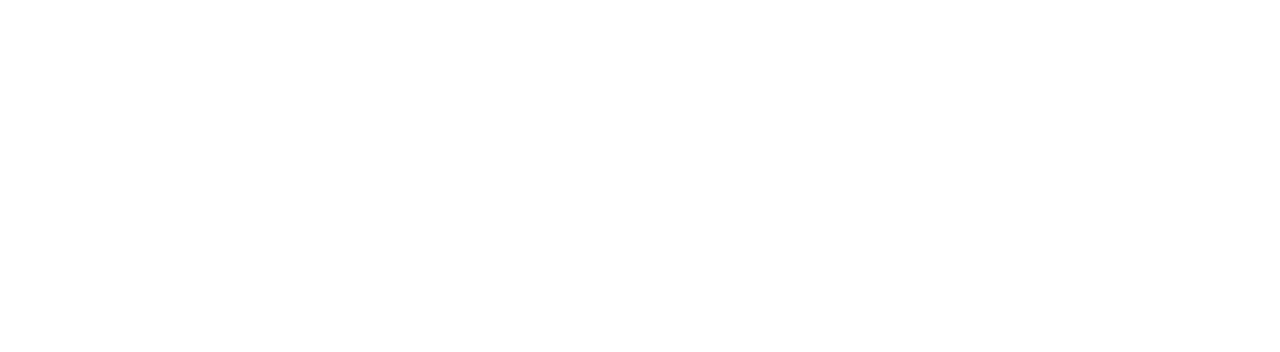
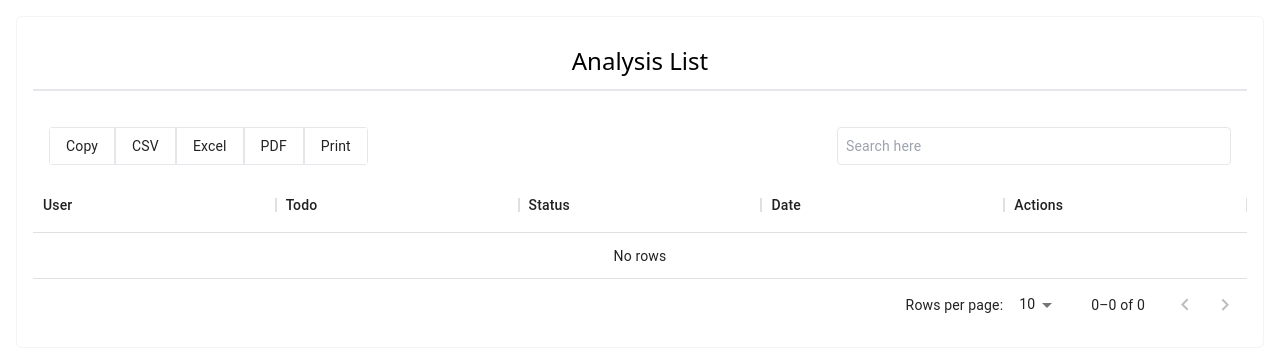
Before and after one commit to mdmonir027/reamining-page-philadelphia, a React (Create React App) app: page /task in a window 1280 px wide. Before the commit this address had no page. Shown: the top 352 px of the page. Built offline with nearby package versions, Linux system fonts and the light colour scheme.

Commit message:
tasks and add task page design done

```diff
--- a/src/App.js
+++ b/src/App.js
@@ -7,6 +7,8 @@
 import AddGroup from './pages/Group/AddGroup';
 import AddProject from './pages/Project/AddProject';
 import InvitedProject from './pages/Project/InvitedProject';
+import Task from './pages/Task';
+import AddTask from './pages/Task/AddTask';
 const App = () => {
   return (
     <div>
@@ -18,6 +20,8 @@
         <Route path='/group/add' element={<AddGroup />} />
         <Route path='/analysis' element={<Analysis />} />
         <Route path='/analysis/add' element={<AddAnalysis />} />
+        <Route path='/task' element={<Task />} />
+        <Route path='/task/add' element={<AddTask />} />
       </Routes>
     </div>
   );
--- /dev/null
+++ b/src/component/Task/AddTask/CustomSelect.js
@@ -0,0 +1,26 @@
+import FormControl from '@mui/material/FormControl';
+import MenuItem from '@mui/material/MenuItem';
+import Select from '@mui/material/Select';
+import * as React from 'react';
+function CustomSelect({ value = '', onChange, data = [] }) {
+  return (
+    <>
+      <FormControl
+        fullWidth
+        variant='outlined'
+        sx={{ minWidth: 120 }}
+        size='small'
+      >
+        <Select value={value} onChange={onChange}>
+          {data.map((item) => (
+            <MenuItem key={Math.random()} value={item.value}>
+              {item.title}
+            </MenuItem>
+          ))}
+        </Select>
+      </FormControl>
+    </>
+  );
+}
+
+export default CustomSelect;
--- /dev/null
+++ b/src/component/Task/AddTask/index.js
@@ -0,0 +1,92 @@
+import { Button } from '@mui/material';
+import React, { useState } from 'react';
+import CustomSelect from './CustomSelect';
+
+const AddTaskContainer = () => {
+  const [user, setUser] = useState(users[0].value);
+  const [status, setStatus] = useState(allStatus[0].value);
+  const [todo, setTodo] = useState('');
+
+  const submitHandler = (e) => {
+    e.preventDefault();
+
+    const data = {
+      user,
+      status,
+      todo,
+    };
+    console.log(data);
+  };
+  return (
+    <div className='bg-white rounded-md p-4 '>
+      <div>
+        <h2 className='text-center my-3 text-2xl border-b-2 border-gray-200 pb-3'>
+          Add Project
+        </h2>
+        <div className='flex justify-center'>
+          <form className='w-full' onSubmit={submitHandler}>
+            <div className='flex gap-3'>
+              <div className='w-1/2'>
+                <div className='my-2'>
+                  <h2>User*</h2>
+                  <CustomSelect
+                    value={user}
+                    data={users}
+                    onChange={(e) => setUser(e.target.value)}
+                  />
+                </div>
+              </div>
+              <div className='w-1/2'>
+                <div className='my-2'>
+                  <h2>Status*</h2>
+                  <CustomSelect
+                    value={status}
+                    data={allStatus}
+                    onChange={(e) => setStatus(e.target.value)}
+                  />
+                </div>
+              </div>
+            </div>
+
+            <div className='my-2'>
+              <h2>Todo</h2>
+              <textarea
+                value={todo}
+                onChange={(e) => setTodo(e.target.value)}
+                className='w-full border rounded p-2 border-gray-400 outline-blue-500'
+                rows={10}
+              />
+            </div>
+
+            <div className='flex justify-center'>
+              <Button type='submit' variant='contained'>
+                Submit
+              </Button>
+            </div>
+          </form>
+        </div>
+      </div>
+    </div>
+  );
+};
+
+export default AddTaskContainer;
+const users = [
+  { title: 'Oliver Hansen', value: 'Oliver Hansen' },
+  { title: 'Van Henry', value: 'Van Henry' },
+  { title: 'April Tucker', value: 'April Tucker' },
+  { title: 'Ralph Hubbard', value: 'Ralph Hubbard' },
+  { title: 'Omar Alexander', value: 'Omar Alexander' },
+  { title: 'Carlos Abbott', value: 'Carlos Abbott' },
+  { title: 'Miriam Wagner', value: 'Miriam Wagner' },
+  { title: 'Bradley Wilkerson', value: 'Bradley Wilkerson' },
+  { title: 'Virginia Andrews', value: 'Virginia Andrews' },
+  { title: 'Kelly Snyder', value: 'Kelly Snyder' },
+];
+const allStatus = [
+  { title: 'Carlos Abbott', value: 'Carlos Abbott' },
+  { title: 'Miriam Wagner', value: 'Miriam Wagner' },
+  { title: 'Bradley Wilkerson', value: 'Bradley Wilkerson' },
+  { title: 'Virginia Andrews', value: 'Virginia Andrews' },
+  { title: 'Kelly Snyder', value: 'Kelly Snyder' },
+];
--- /dev/null
+++ b/src/component/Task/CustomToolBar.js
@@ -0,0 +1,85 @@
+import { GridToolbarContainer } from '@mui/x-data-grid';
+import jsPDF from 'jspdf';
+import 'jspdf-autotable';
+import * as React from 'react';
+import { CSVLink } from 'react-csv';
+import * as XLSX from 'xlsx';
+
+const CustomToolbar = ({ data, columns }) => {
+  const downloadExcel = () => {
+    const newData = data.map((row) => {
+      delete row.id;
+      return row;
+    });
+
+    const workSheet = XLSX.utils.json_to_sheet(newData);
+    const workBook = XLSX.utils.book_new();
+    XLSX.utils.book_append_sheet(workBook, workSheet, 'Projects');
+    //Buffer
+    XLSX.write(workBook, { bookType: 'xlsx', type: 'buffer' });
+    //Binary string
+    XLSX.write(workBook, { bookType: 'xlsx', type: 'binary' });
+    //Download
+    XLSX.writeFile(workBook, 'Projects.xlsx');
+  };
+  const downloadPdf = () => {
+    const doc = new jsPDF();
+    doc.text('Projects', 20, 10);
+    doc.autoTable({
+      theme: 'grid',
+      columns: columns
+        .filter((col) => col.headerName !== 'Actions')
+        .map((col) => {
+          return {
+            title: col.headerName,
+            dataKey: col.field,
+          };
+        }),
+      body: data,
+    });
+    doc.save('Projects.pdf');
+  };
+  const csvReport = {
+    data: data,
+    headers: columns
+      .filter((col) => col.headerName !== 'Actions')
+      .map((col) => {
+        return { label: col.headerName, key: col.field };
+      }),
+    filename: 'Projects.csv',
+  };
+  return (
+    <GridToolbarContainer className='my-3 mx-3 justify-between'>
+      <div className='flex rounded overflow-hidden'>
+        <button className='border w-full px-4 py-2 text-sm'>Copy</button>
+        <CSVLink {...csvReport} className='border w-full px-4 py-2 text-sm'>
+          CSV
+        </CSVLink>
+        <button
+          className='border w-full px-4 py-2 text-sm'
+          onClick={downloadExcel}
+        >
+          Excel
+        </button>
+        <button
+          className='border w-full px-4 py-2 text-sm'
+          onClick={downloadPdf}
+        >
+          PDF
+        </button>
+        <button className='border w-full px-4 py-2 text-sm'>Print</button>
+      </div>
+      <div className='border rounded p-2 w-4/12'>
+        <input
+          type='search'
+          name=''
+          className='outline-none w-full'
+          placeholder='Search here'
+          id=''
+        />
+      </div>
+    </GridToolbarContainer>
+  );
+};
+
+export default CustomToolbar;
--- /dev/null
+++ b/src/component/Task/Table.js
@@ -0,0 +1,64 @@
+import { DataGrid } from '@mui/x-data-grid';
+import React, { useEffect, useState } from 'react';
+import ExportCustomToolbar from './CustomToolBar';
+
+const rows = [];
+
+const columns = [
+  { field: 'user', headerName: 'User', width: 200, flex: 1 },
+  { field: 'todo', headerName: 'Todo', width: 150, flex: 1 },
+  { field: 'status', headerName: 'Status', width: 150, flex: 1 },
+  { field: 'date', headerName: 'Date', width: 150, flex: 1 },
+
+  {
+    headerName: 'Actions',
+    width: 200,
+    flex: 1,
+    renderCell: () => {
+      return (
+        <div className='flex gap-x-1'>
+          <button className='bg-purple-500 text-white px-2 py-1 rounded'>
+            Edit
+          </button>
+          <button className='bg-green-500 text-white px-2 py-1 rounded'>
+            Active
+          </button>
+          <button className='bg-red-500 text-white px-2 py-1 rounded'>
+            Delete
+          </button>
+        </div>
+      );
+    },
+  },
+];
+
+const Table = () => {
+  const [pageSize, setPageSize] = React.useState(10);
+  const [data, setData] = useState([]);
+  useEffect(() => {
+    setData(rows);
+  }, []);
+
+  return (
+    <div
+      style={{ height: data.length > 0 ? 700 : 220, width: '100%' }}
+      className='mt-5'
+    >
+      <DataGrid
+        rows={data}
+        columns={columns}
+        disableSelectionOnClick
+        disableColumnMenu
+        pageSize={pageSize}
+        onPageSizeChange={(newPageSize) => setPageSize(newPageSize)}
+        rowsPerPageOptions={[10, 20, 30, 50]}
+        pagination
+        components={{ Toolbar: ExportCustomToolbar }}
+        componentsProps={{ toolbar: { data, columns } }}
+        style={{ border: 'none' }}
+      />
+    </div>
+  );
+};
+
+export default Table;
--- /dev/null
+++ b/src/component/Task/TableHeader.js
@@ -0,0 +1,13 @@
+import React from 'react';
+
+const TableHeader = () => {
+  return (
+    <div>
+      <h2 className='text-center my-3 text-2xl border-b-2 border-gray-200 pb-3'>
+        Analysis List
+      </h2>
+    </div>
+  );
+};
+
+export default TableHeader;
--- /dev/null
+++ b/src/component/Task/TopHeader.js
@@ -0,0 +1,17 @@
+import React from 'react';
+import { Link } from 'react-router-dom';
+
+const TopHeader = () => {
+  return (
+    <div className='border-b border-gray-200 pb-3'>
+      <Link
+        to={'/'}
+        className='bg-blue-600 text-white px-3 py-2 rounded-md inline-block'
+      >
+        Add Analysis
+      </Link>
+    </div>
+  );
+};
+
+export default TopHeader;
--- /dev/null
+++ b/src/component/Task/index.js
@@ -0,0 +1,16 @@
+import React from 'react';
+import Table from './Table';
+import TableHeader from './TableHeader';
+// import TopHeader from './TopHeader';
+
+const TaskContainer = () => {
+  return (
+    <div className='p-4 m-4 bg-white border border-gray-100  rounded-md'>
+      {/* <TopHeader /> */}
+      <TableHeader />
+      <Table />
+    </div>
+  );
+};
+
+export default TaskContainer;
--- /dev/null
+++ b/src/pages/Task/AddTask/index.js
@@ -0,0 +1,8 @@
+import React from 'react';
+import AddTaskContainer from '../../../component/Task/AddTask';
+
+const AddTask = () => {
+  return <AddTaskContainer />;
+};
+
+export default AddTask;
--- /dev/null
+++ b/src/pages/Task/index.js
@@ -0,0 +1,8 @@
+import React from 'react';
+import TaskContainer from '../../component/Task';
+
+const Task = () => {
+  return <TaskContainer />;
+};
+
+export default Task;
```
